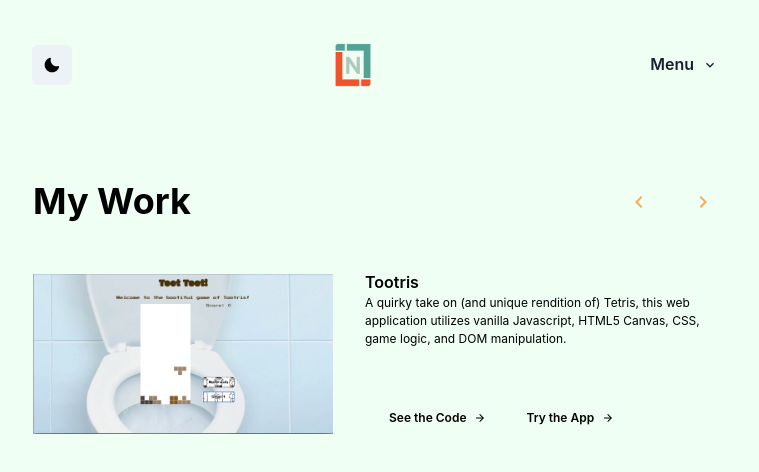
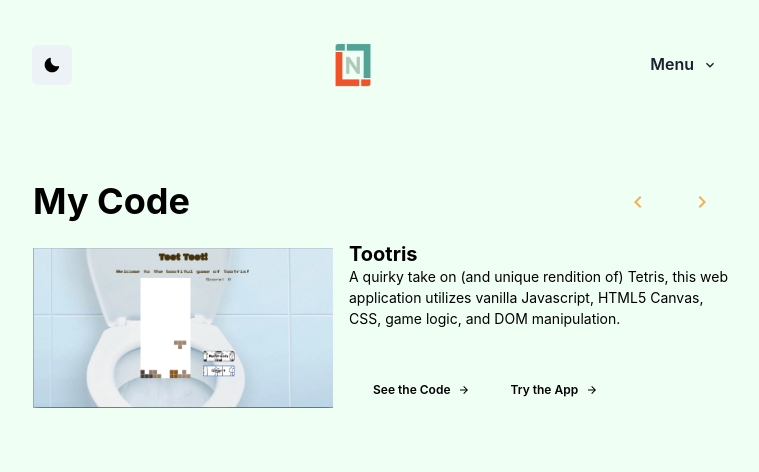
Before and after one commit to xlnl/lam-portfolio, a Next.js app: page /projects in a window 1280 px wide. Shown: the top 472 px of the page, without its empty margins (257-1016 px from the left). Built offline with nearby package versions, Linux system fonts and the light colour scheme.

Commit message:
starting research page dev

```diff
--- a/pages/projects.js
+++ b/pages/projects.js
@@ -10,7 +10,6 @@ import {
   HStack,
   Link,
   Spacer,
-  Container
 } from '@chakra-ui/react'
 
 import {
@@ -95,7 +94,7 @@ export default function About() {
             infinite="true"
           >
             <HStack spacing={400}>
-                <Heading>My Work</Heading>
+                <Heading>My Code</Heading>
                 <HStack p={5}>
                   <Button size="md" variant="ghost" color="orange.300">
                     <ButtonBack><ChevronLeftIcon w={6} h={6}/></ButtonBack>
@@ -108,22 +107,16 @@ export default function About() {
             <Slider>
               <Slide index={0}>
                 <Flex>
-                  <Box w="700px" h="200px" borderRadius="md">
-                    <HStack>
+                  <Box w="700px" h="200px">
+                    <HStack spacing={4}>
                       <Image w="300px" src={project1.imageUrl} alt={project1.imageAlt} />
-                      <Box p="6">
-                        <Box
-                          mt="1"
-                          fontWeight="semibold"
-                          as="h3"
-                          lineHeight="tight"
-                          isTruncated
-                        >
+                      <Box>
+                        <Heading as="h4" size="md">
                           {project1.title}
-                        </Box>
+                        </Heading>
                         <Spacer />
                         <Box h="100px">
-                          <Text fontSize="12px">{project1.description}</Text>
+                          <Text fontSize="sm">{project1.description}</Text>
                         </Box>
                         <Spacer />
                         <HStack p={2}>
@@ -147,22 +140,16 @@ export default function About() {
               </Slide>
               <Slide index={1}>
                 <Flex>
-                  <Box w="700px" h="200px" borderRadius="sm" p={2}>
-                    <HStack>
+                  <Box w="700px" h="200px">
+                    <HStack spacing={4}>
                       <Image w="300px" src={project2.imageUrl} alt={project2.imageAlt} />
-                      <Box p="6">
-                        <Box
-                          mt="1"
-                          fontWeight="semibold"
-                          as="h3"
-                          lineHeight="tight"
-                          isTruncated
-                        >
+                      <Box>
+                        <Heading as="h4" size="md">
                           {project2.title}
-                        </Box>
+                        </Heading>
                         <Spacer />
-                        <Box>
-                          <Text fontSize="12px">{project2.description}</Text>
+                        <Box h="100px">
+                          <Text fontSize="sm">{project2.description}</Text>
                         </Box>
                         <Spacer />
                         <HStack p={2}>
@@ -186,22 +173,16 @@ export default function About() {
               </Slide>
               <Slide index={2}>
                 <Flex>
-                  <Box w="700px" h="200px" borderRadius="sm" p={2}>
-                    <HStack>
+                  <Box w="700px" h="200px">
+                    <HStack spacing={4}>
                       <Image w="300px" src={project3.imageUrl} alt={project3.imageAlt} />
-                      <Box p="6">
-                        <Box
-                          mt="1"
-                          fontWeight="semibold"
-                          as="h3"
-                          lineHeight="tight"
-                          isTruncated
-                        >
+                      <Box>
+                        <Heading as="h4" size="md">
                           {project3.title}
-                        </Box>
+                        </Heading>
                         <Spacer />
-                        <Box>
-                          <Text fontSize="12px">{project3.description}</Text>
+                        <Box h="100px">
+                          <Text fontSize="sm">{project3.description}</Text>
                         </Box>
                         <Spacer />
                         <HStack p={2}>
@@ -225,22 +206,16 @@ export default function About() {
               </Slide>
               <Slide index={3}>
                 <Flex>
-                  <Box w="700px" h="200px" borderRadius="sm" p={2}>
-                    <HStack>
+                  <Box w="700px" h="200px">
+                    <HStack spacing={4}>
                       <Image w="300px" src={project4.imageUrl} alt={project4.imageAlt} />
-                      <Box p="6">
-                        <Box
-                          mt="1"
-                          fontWeight="semibold"
-                          as="h3"
-                          lineHeight="tight"
-                          isTruncated
-                        >
+                      <Box>
+                        <Heading as="h4" size="md">
                           {project4.title}
-                        </Box>
+                        </Heading>
                         <Spacer />
-                        <Box>
-                          <Text fontSize="12px">{project4.description}</Text>
+                        <Box h="100px">
+                          <Text fontSize="sm">{project4.description}</Text>
                         </Box>
                         <Spacer />
                         <HStack p={2}>
```
Also changed, not shown: pages/research.js (added).
